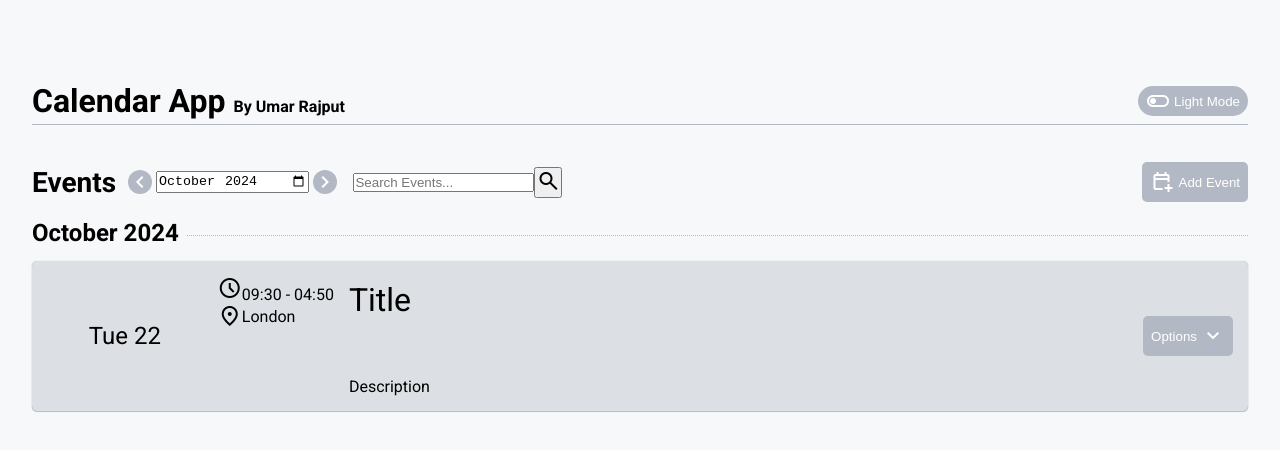
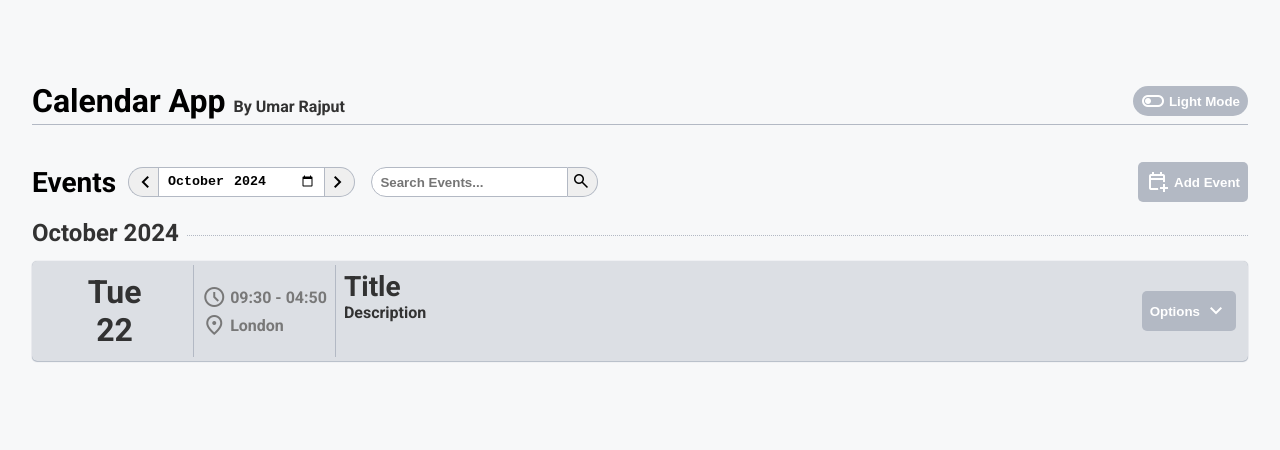
Before and after one commit to umarraj008/Calendar-App, a React (Vite) app in the folder Calendar App/: page / in a window 1280 px wide. Shown: the top 450 px of the page. Built offline with nearby package versions, Linux system fonts and the light colour scheme.

Commit message:
event style + event controls style
- updated events style
- updated events controls style
- updated event date to show day on top and date on bottom

```diff
--- a/Calendar App/src/App.css
+++ b/Calendar App/src/App.css
@@ -10,7 +10,7 @@
 * {
   padding: 0;
   margin: 0;
-  font-weight: 400;
+  font-weight: bold;
 }
 
 /* Main title container */
@@ -56,6 +56,11 @@
   border-radius: var(--r3);
 }
 
+/* Theme button hover */
+.title-container .theme-button:hover {
+  background-color: var(--btn-hover-bg);
+}
+
 /* All buttons */
 button:hover {
   cursor: pointer;
--- a/Calendar App/src/components/Event/Event.css
+++ b/Calendar App/src/components/Event/Event.css
@@ -8,10 +8,11 @@
   background-color: var(--card-bg);
   color: black;
   text-align: left;
-  padding: 15px;
+  padding: var(--m1);
+  gap: var(--m1);
   display: flex;
   flex-direction: row-reverse;
-  height: 150px;
+  height: 100px;
 }
 
 /* Date container */
@@ -20,26 +21,37 @@
   display: flex;
   align-items: center;
   justify-content: center;
-  font-size: 24px;
-  font-weight: bold;
+  font-size: 32px;
   text-align: center;
-  text-wrap: balance;
-  margin-right: 15px;
+  flex-direction: column;
+  /* background-color: lime; */
+  border-right: var(--border);
 }
 
 /* Location and time container */
 .event-item-container .time-location-container {
   color: var(--text-secondary-lighter);
+  /* background-color: orange; */
+  display: flex;
+  flex-direction: column;
+  text-align: left;
+  align-items: left;
+  justify-content: center;
+  gap: var(--m1);
+  margin-left: var(--m1);
+  border-right: var(--border);
+  padding-right: var(--m2);
 }
 
 /* Title and description container */
 .event-item-container .info-container {
+  /* background-color: red; */
   flex: 1;
   display: flex;
   flex-direction: column;
   align-items: left;
-  padding-left: 15px;
-  padding-right: 15px;
+  margin-left: var(--m1);
+  margin-right: var(--m2);
   /* border-right: 1px solid; */
 }
 
@@ -48,6 +60,7 @@
   /* background-color: red; */
   display: flex;
   align-items: center;
+  margin-right: var(--m2);
 }
 
 /* Options button */
@@ -64,56 +77,68 @@
   padding: var(--m2);
 }
 
+/* Options button hover */
+.event-item-container .option-button-container .options-button:hover {
+  background-color: var(--btn-hover-bg);
+}
+
+/* Event day text */
+.date-container .day {
+  /* background-color: lime; */
+  color: var(--text2);
+  font-weight: bold;
+}
 /* Event date text */
 .date-container .date {
   /* background-color: lime; */
-  white-space: pre-wrap;
-  margin-bottom: 0;
-  margin-top: 0;
-  color: var(--text-primary);
+  color: var(--text2);
+  font-weight: bold;
 }
 
 /* Event todays date text */
 .date-container .date-today {
-  color: var(--text-color);
+  color: var(--text-red);
 }
 
 /* Event time text */
 .time-location-container .time {
-
+  display: flex;
+  align-items: center;
+  gap: var(--m1);
+  color: var(--text3);
+  font-weight: bold;
 }
 
 /* Event Location text */
 .time-location-container .location {
-  margin-top: 0 auto;
-  margin-bottom: 0;
   display: flex;
   align-items: center;
-  flex: 1;
+  gap: var(--m1);
+  color: var(--text3);
+  font-weight: bold;
 }
 
 /* Event title text */
 .info-container .title {
-  font-size: 32px;
+  font-size: 28px;
   margin-top: 5px;
   margin-bottom: 0;
-  flex: 1
+  color: var(--text2);
 }
 
 /* Event description text */
 .info-container .description {
-  margin-top: 0;
   display: -webkit-box;
-  -webkit-line-clamp: 3;
-  line-clamp: 3;
+  -webkit-line-clamp: 2;
+  line-clamp: 2;
   -webkit-box-orient: vertical;
   text-overflow: ellipsis;
   word-wrap: break-word;
   overflow: hidden;
-  margin-bottom: 0;
+  color: var(--text2);
 }
 
 /* Important events */
 .important {
-  background-color: var(--card-important-bg);
+  border: 2px solid var(--card-important);
 }
--- a/Calendar App/src/components/Event/Event.jsx
+++ b/Calendar App/src/components/Event/Event.jsx
@@ -8,7 +8,8 @@ function Event(props) {
 
   // Convert date to Day + Date String
   const date = new Date(data.date);
-  const eventDateString = date.toLocaleString("default", {weekday: "short"}) + " " +  date.getDate();
+  const eventDateString = date.toLocaleString("default", {weekday: "short"});
+  const eventDate = date.getDate();
   const isDateToday = date.toDateString() == new Date().toDateString();
 
   // Options button click
@@ -59,7 +60,8 @@ function Event(props) {
       </div>
 
       <div className='date-container'>
-        <p className={(isDateToday) ? "date date-today" : "date"}>{eventDateString}</p>
+        <p className={(isDateToday) ? "day date-today" : "day"}>{eventDateString}</p>
+        <p className={(isDateToday) ? "date date-today" : "date"}>{eventDate}</p>
       </div>
     </div>
   )
--- a/Calendar App/src/components/EventsList/EventsList.css
+++ b/Calendar App/src/components/EventsList/EventsList.css
@@ -17,7 +17,7 @@
   line-height: 0;
   /* background-color: red; */
   margin: 10px 0 ;
-  color: var(--text-secondary-lighter);
+  color: var(--text2);
 }
 
 /* Months title Text */
--- a/Calendar App/src/components/EventsListControls/EventsListControls.css
+++ b/Calendar App/src/components/EventsListControls/EventsListControls.css
@@ -16,7 +16,7 @@
   max-width: max-content;
   /* background-color: lime; */
   font-size: 1.75rem;
-  color: var(--text2);
+  color: var(--text1);
   font-weight: bold;
 }
 
@@ -26,19 +26,44 @@
   flex-direction: row;
   justify-content: center;
   align-items: center;
-  gap: var(--m1);
   margin-left: var(--m1);
+}
+
+/* Date selector input */
+.events-list-controls-container .date-select-container input {
+  height: 30px;
+  padding-left: var(--m2);
+  padding-right: var(--m2);
+  border: var(--border);
+  box-sizing: border-box;
 }
 
 /* Date selector buttons*/
 .events-list-controls-container .date-select-container button {
-  border-radius: var(--r3);
   display: flex;
   align-items: center;
+  justify-content: center;
   outline: none;
   border: none;
-  color: var(--btn-text);
-  background-color: var(--btn-bg);
+  width: 30px;
+  height: 30px;
+  /* color: var(--btn-text); */
+  /* background-color: var(--btn-bg); */
+  border: var(--border);
+}
+
+/* Date selector left button */
+.events-list-controls-container .date-select-container .left-button {
+  border-radius: var(--r3) 0 0 var(--r3);
+  padding-left: var(--m1);
+  border-right: none;
+}
+
+/* Date selector right button */
+.events-list-controls-container .date-select-container .right-button {
+  border-radius: 0 var(--r3) var(--r3) 0 ;
+  padding-right: var(--m1);
+  border-left: none;
 }
 
 /* Search events container */
@@ -56,6 +81,34 @@
   display: flex;
   flex-direction: row;
   align-items: center;
+  justify-content: center;
+  /* background-color: red; */
+}
+
+/* Search events search bar */
+.events-list-controls-container .search-events-container form input {
+  height: 30px;
+  border-radius: var(--r3) 0  0 var(--r3);
+  padding-left: var(--m2);
+  padding-right: var(--m2);
+  border: var(--border);
+  box-sizing: border-box;
+}
+
+/* Search events search button */
+.events-list-controls-container .search-events-container form button {
+  border: var(--border);
+  box-sizing: border-box;
+  height: 30px;
+  width: 30px;
+  padding-right: var(--m1);
+  border-left: none;
+  border-radius: 0 var(--r3) var(--r3) 0;
+}
+
+/* Search evnets search button icon */
+.events-list-controls-container .search-events-container form button span {
+  font-size: 20px;
 }
 
 /* Add event button */
@@ -71,6 +124,11 @@
   background-color: var(--btn-bg);
   color: var(--btn-text);
   padding: var(--m2);
+}
+
+/* Add event button hover */
+.events-list-controls-container .add-events-button:hover {
+  background-color: var(--btn-hover-bg);
 }
 
 /* Search results container */
--- a/Calendar App/src/components/EventsListControls/EventsListControls.jsx
+++ b/Calendar App/src/components/EventsListControls/EventsListControls.jsx
@@ -48,10 +48,10 @@ function EventListControls(props) {
         {(!props.searching) ?
           <>
             <div className="date-select-container">
-              <button onClick={decrementSelectedDate}><span className="material-symbols-outlined">chevron_left</span></button>
+              <button className="left-button" onClick={decrementSelectedDate}><span className="material-symbols-outlined">chevron_left</span></button>
 
               <input type="month" id="date-selector" name='date-selector' onChange={updateDateSelectorValue} value={dateSelectorValue}/>
-              <button onClick={incrementSelectedDate}><span className="material-symbols-outlined">chevron_right</span></button>
+              <button className="right-button" onClick={incrementSelectedDate}><span className="material-symbols-outlined">chevron_right</span></button>
             </div>
 
             <div className="search-events-container">
--- a/Calendar App/src/components/OptionsContextMenu/OptionsContextMenu.css
+++ b/Calendar App/src/components/OptionsContextMenu/OptionsContextMenu.css
@@ -1,9 +1,10 @@
 /* Edit context menu container */
 .edit-context-menu-container {
     position: absolute;
-    background-color: var(--btn-bg);
-    border-radius: var(--r2) 0 var(--r2) var(--r2);
-    padding: var(--m2);
+    background-color: var(--context-bg);
+    border-radius: var(--r1);
+    box-shadow: var(--context-shadow);
+    padding: var(--m1);
     display: flex;
     flex-direction: column;
     margin-top: 75px;
@@ -21,13 +22,19 @@
     gap: var(--m1);
     padding-left: var(--m2);
     padding-right: var(--m2);
+    color: var(--btn-text);
 }
 
 /* Edit Event button */
 .edit-context-menu-container .edit-event-button {
     border-radius: var(--r1);
     /* border-radius: var(--r1) var(--r1) 0 0; */
-    border-bottom: 1px solid lightgrey;
+    background-color: var(--context-edit-btn-bg);
+}
+
+/* Edit Event button hover */
+.edit-context-menu-container .edit-event-button:hover {
+    background-color: var(--btn-hover-bg);
 }
 
 /* Delete Button */
@@ -35,5 +42,10 @@
     border-radius: var(--r1);
     /* border-radius: 0 0 var(--r1) var(--r1); */
     border-bottom: none;
-    background-color: rgb(245, 129, 129);
+    background-color: var(--context-delete-btn-bg);
 }
+
+/* Delete Button hover */
+.edit-context-menu-container .delete-event-button:hover {
+    background-color: var(--context-delete-btn-hover-bg);
+}
--- a/Calendar App/src/index.css
+++ b/Calendar App/src/index.css
@@ -55,6 +55,10 @@
   --DN1100: #DEE4EA;
 }
 
+* {
+  transition: 0.2s ease-in-out;
+}
+
 /* Light Theme */
 :root[data-theme="light"] {
   --bg: var(--N100);
@@ -62,23 +66,30 @@
   --border-color: var(--N400);
 
   /* Text */
-  --text1: black; /* Neutral100 */
-  --text2: black; /* Neutral100 */
-  --text3: black; /* Neutral100 */
-  --text4: black; /* Neutral100 */
-  --text-red: #AE2E24;
+  --text1: black;
+  --text2: rgb(50, 50, 50);
+  --text3: rgb(120, 120, 120);
+  --text4: rgb(120, 120, 120);
+  --text-red: #C9372C;
 
   /* Card */
-  --card-bg: var(--N300); /* Neutral300 */
+  --card-bg: var(--N300);
   --card-border: none;
   --card-shadow: 0px 0px 0px 1px #00000000, 0px 1px 1px #091E4240, 0px 0px 1px #091E424F;
-  --card-important-bg: #FD9891;
+  --card-important: #C9372C;
+
+  /* Context Menu */
+  --context-bg: var(--N100);
+  --context-shadow: 0px 0px 0px 1px #00000000, 0px 2px 5px #091E4240, 0px 0px 10px #091E424F;
+  --context-edit-btn-bg: var(--N400);
+  --context-delete-btn-bg: #F15B50;
+  --context-delete-btn-hover-bg: #C9372C;
 
   /* Button */
-  --btn-bg: var(--N400); /* Neutral500 */
+  --btn-bg: var(--N400);
   --btn-border: white;
   --btn-text: white;
-  --btn-hover-bg: black;
+  --btn-hover-bg: var(--N900);
   --btn-active-bg: black;
   --btn-delete-bg: black;
 
@@ -96,16 +107,16 @@
 
   /* Text */
   --text1: white;
-  --text2: white;
-  --text3: white;
-  --text4: white;
-  --text-red: red;
+  --text2: rgb(219, 219, 219);
+  --text3: rgb(184, 184, 184);
+  --text4: rgb(154, 154, 154);
+  --text-red: #C9372C;
 
   /* Card */
   --card-bg: #2C333A;
   --card-border: white;
   --card-shadow: 0px 0px 0px 1px #ffffff00, 0px 1px 1px #DEE4EA40, 0px 0px 1px #DEE4EA4F;
-  --card-important-bg: red;
+  --card-important: #C9372C;
 
   /* Button */
   --btn-bg: #B6C2CF;
```
